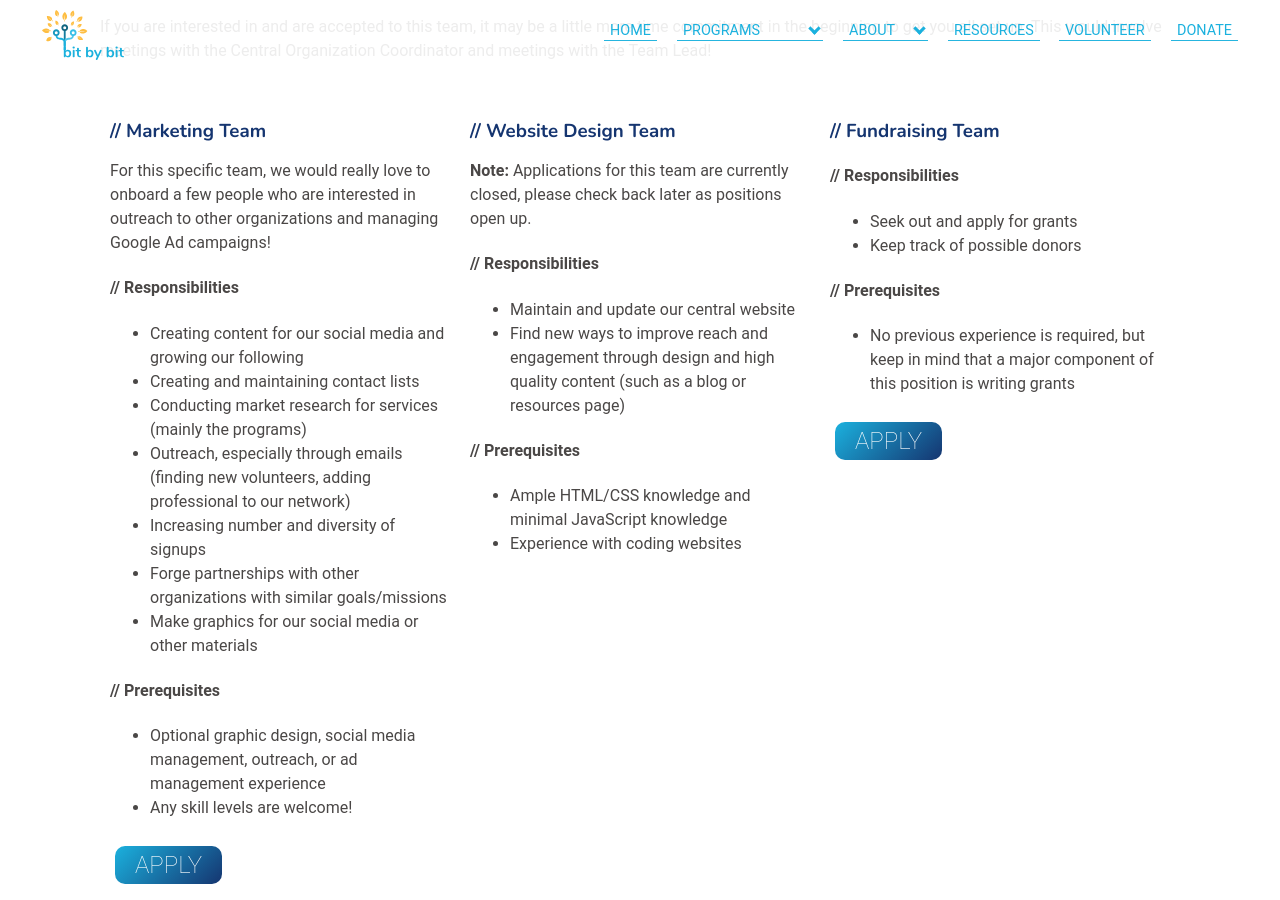
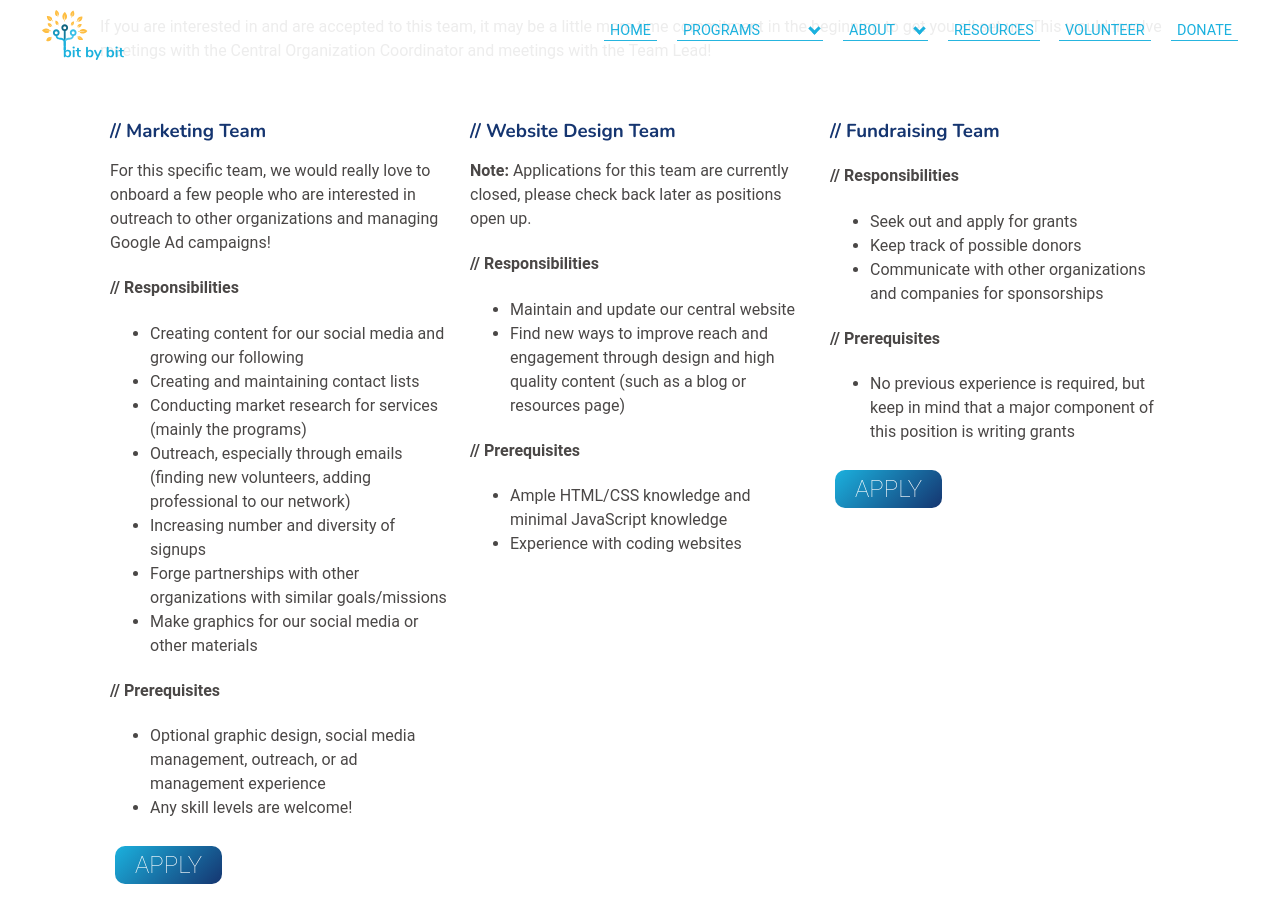
Before and after one commit to bit-by-bit-coding/bxb-website, a Jekyll site: the page built from bxbstandardinfo.html, in a window 1280 px wide and 900 px high, scrolled down 576 px. Built offline with Jekyll 4.4.1, drawn with Linux system fonts in a browser that asks for light colours; nearby versions of some CDN libraries; some web fonts are replaced.

Commit message:
fundrasining task update

```diff
--- a/bxbstandardinfo.html
+++ b/bxbstandardinfo.html
@@ -95,6 +95,9 @@ style: volunteerinfo.css
                 </li>
                 <li>Keep track of possible donors
                 </li>
+                <li>
+                    Communicate with other organizations and companies for sponsorships
+                </li>
             </ul>
 
             <h4>Prerequisites</h4>
```
